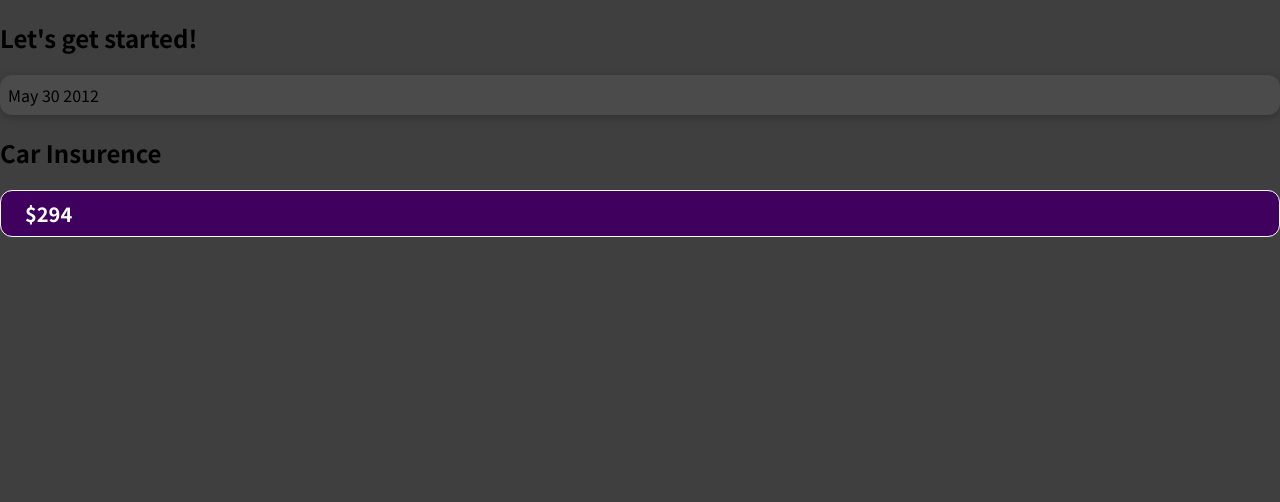
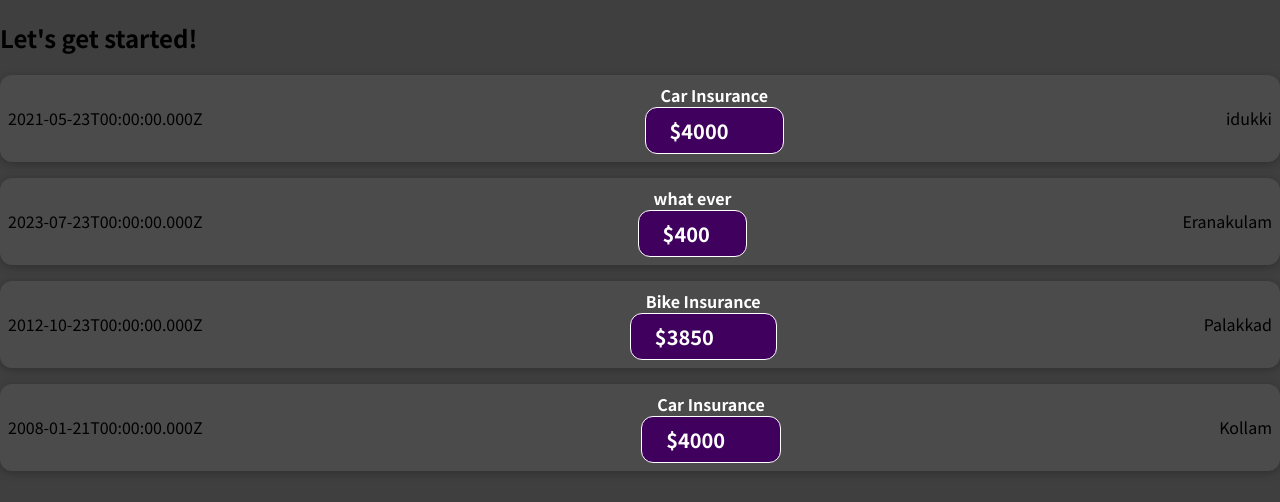
Before and after one commit to Sankaranarayanankm/React, a React (Create React App) app: page / in a window 1280 px wide. Shown: the top 502 px of the page. Built offline with nearby package versions, Linux system fonts and the light colour scheme.

Commit message:
added props

```diff
--- a/src/App.js
+++ b/src/App.js
@@ -1,9 +1,43 @@
 import ExpenseItem from "./Components/ExpenseItem";
 function App() {
+  const expense=[
+    {
+      id:"e1",
+      title:"Car Insurance",
+      amount:4000,
+      date:new Date(2021,4,23),
+      locationOfExpenditure:"idukki"
+    },
+     {
+      id:"e2",
+      title:"what ever",
+      amount:400,
+      date:new Date(2023,6,23),
+      locationOfExpenditure:"Eranakulam"
+    },
+    {
+      id:"e3",
+      title:"Bike Insurance",
+      amount:3850,
+      date:new Date(2012,9,23),
+      locationOfExpenditure:"Palakkad"
+    },
+    {
+      id:"e4",
+      title:"Car Insurance",
+      amount:4000,
+      date:new Date(2008,0,21),
+      locationOfExpenditure:"Kollam"
+    },
+  ];
+
+  const data=expense.map((value)=>{
+   return <ExpenseItem title={value.title} amount={value.amount} date={value.date} loc={value.locationOfExpenditure}/>
+  });
   return (
     <div>
       <h2>Let's get started!</h2>
-      <ExpenseItem />
+      {data}
     </div>
   );
 }
--- a/src/Components/ExpenseItem.js
+++ b/src/Components/ExpenseItem.js
@@ -1,14 +1,15 @@
 import React from "react";
 import "./ExpenseItem.css";
 
-function ExpenseItem() {
+function ExpenseItem(props) {
   return (
-    <div>
-      <div className="expense-item">May 30 2012</div>
+    <div className="expense-item">
+      <div>{props.date.toISOString()}</div>
       <div>
-        <h2 className="expense-item__description">Car Insurence</h2>
-        <div className="expense-item__price">$294</div>
+        <h2 className="expense-item__description">{props.title}</h2>
+        <div className="expense-item__price">${props.amount}</div>
       </div>
+      <div>{props.loc}</div>
     </div>
   );
 }
```
